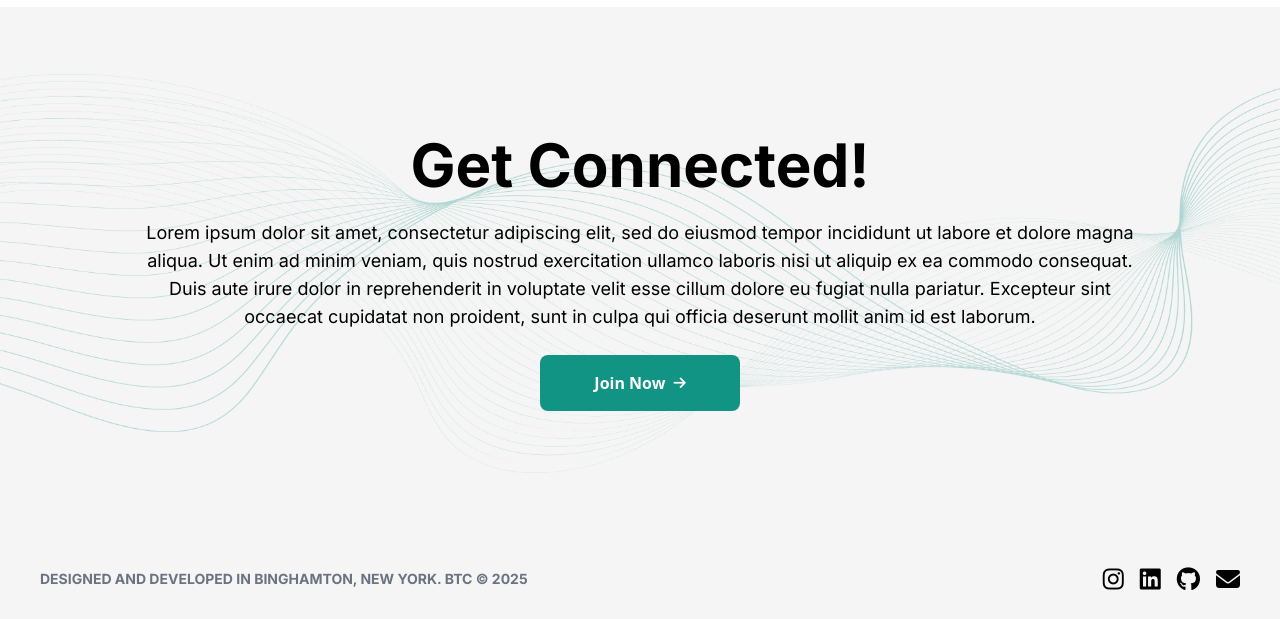
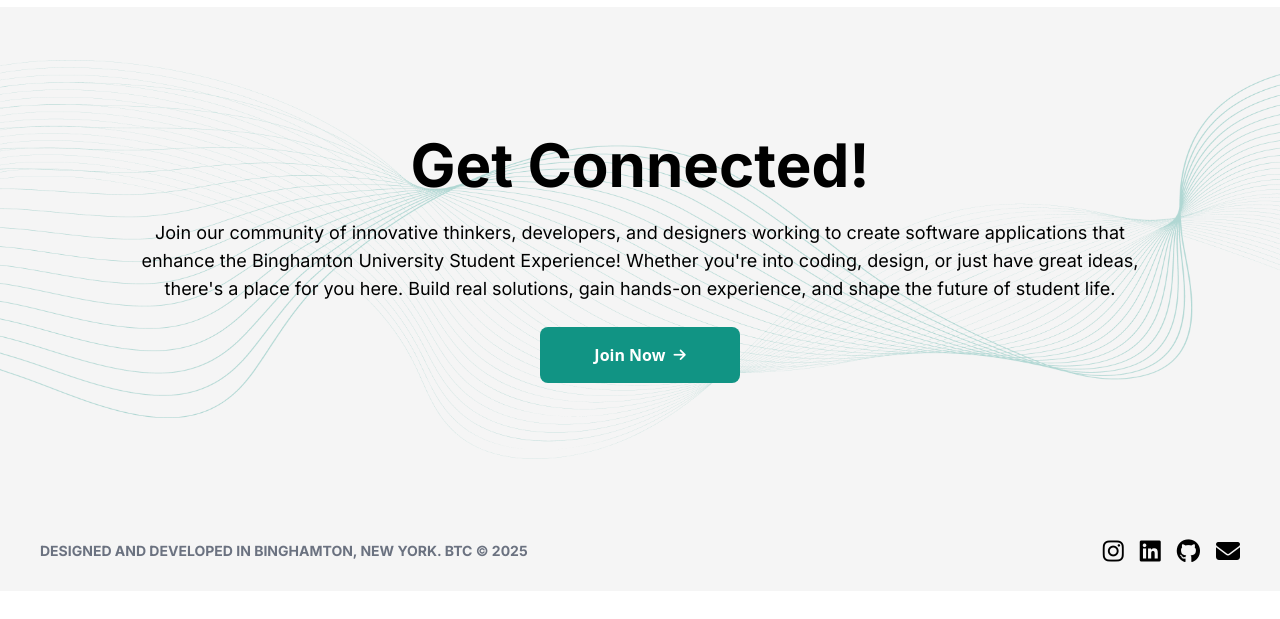
Before and after one commit to Binghamton-Tech-Collective/btc-web, a React (Vite) app in the folder btc-website/: page / in a window 1280 px wide. Shown: the part 2473-3092 px from the top of the page. After the commit the page ends 3064 px from the top, so only its background shows below. Built offline with nearby package versions, Linux system fonts and the light colour scheme; no server answers.

Commit message:
changing the connect with us section

```diff
--- a/btc-website/src/components/Connect.jsx
+++ b/btc-website/src/components/Connect.jsx
@@ -8,13 +8,7 @@ export const Connect = () => {
         <div className="flex flex-col items-center gap-6 text-center">
           <h1 className="md:text-6xl text-5xl font-bold font-inter">Get Connected! </h1>
           <p className="md:text-lg text-base font-normal font-inter max-w-[1000px]">
-            Lorem ipsum dolor sit amet, consectetur adipiscing elit, sed do
-            eiusmod tempor incididunt ut labore et dolore magna aliqua. Ut enim
-            ad minim veniam, quis nostrud exercitation ullamco laboris nisi ut
-            aliquip ex ea commodo consequat. Duis aute irure dolor in
-            reprehenderit in voluptate velit esse cillum dolore eu fugiat nulla
-            pariatur. Excepteur sint occaecat cupidatat non proident, sunt in
-            culpa qui officia deserunt mollit anim id est laborum.
+            Join our community of innovative thinkers, developers, and designers working to create software applications that enhance the Binghamton University Student Experience! Whether you're into coding, design, or just have great ideas, there's a place for you here. Build real solutions, gain hands-on experience, and shape the future of student life.
           </p>
           <button className="bg-btc hover:bg-btcdark text-white py-4 px-4 rounded-lg transition-colors flex items-center justify-center gap-2 w-1/2 md:w-1/5 font-bold">
             Join Now <i className="fa-solid fa-arrow-right text-sm"></i>
```
